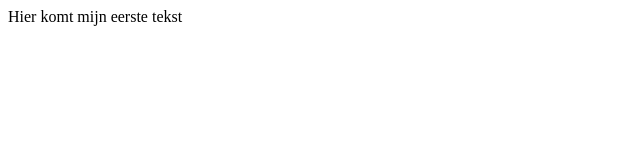
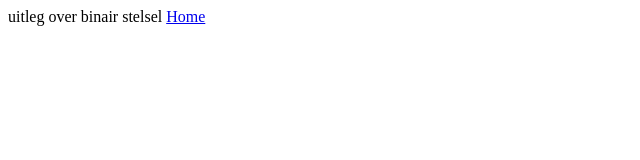
Before and after one commit to RoverMul/RoverMul.github.io, a plain HTML site: page binairstelsel.html in a window 1280 px wide. Shown: the full height of the page, 0-640 px from the left. Drawn offline with Linux system fonts and the light colour scheme.

Commit message:
Update binairstelsel.html

```diff
--- a/binairstelsel.html
+++ b/binairstelsel.html
@@ -2,10 +2,13 @@
 <!DOCTYPE html> <!--dit is de tweede pagina van mijn site-->
 <html> <!--dit is het binairstelsel html-element-->
   <head>
-    <title>Het tweede begin</title>
+    <title>binair stelsel</title>
     <meta charset="utf-8">
 </head>
 <body>
- Hier komt mijn eerste tekst
+ uitleg over binair stelsel
+
+  <a href="index.html">Home</a> <!--link terug naar homepage-->
+
 </body>
 </html>
```
